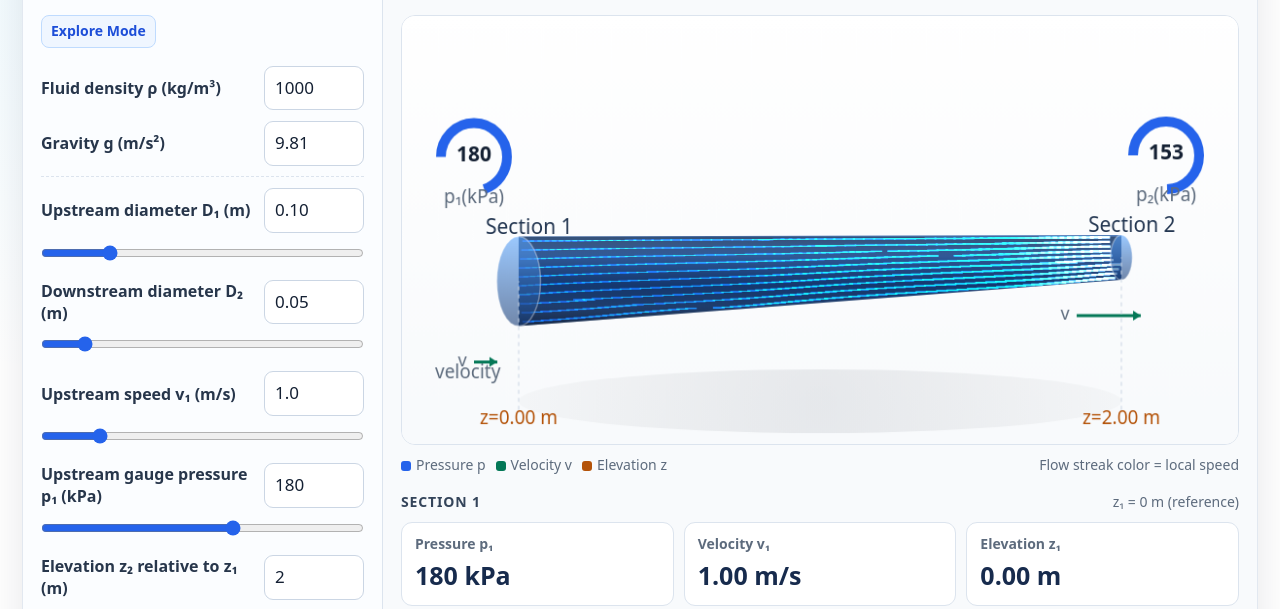
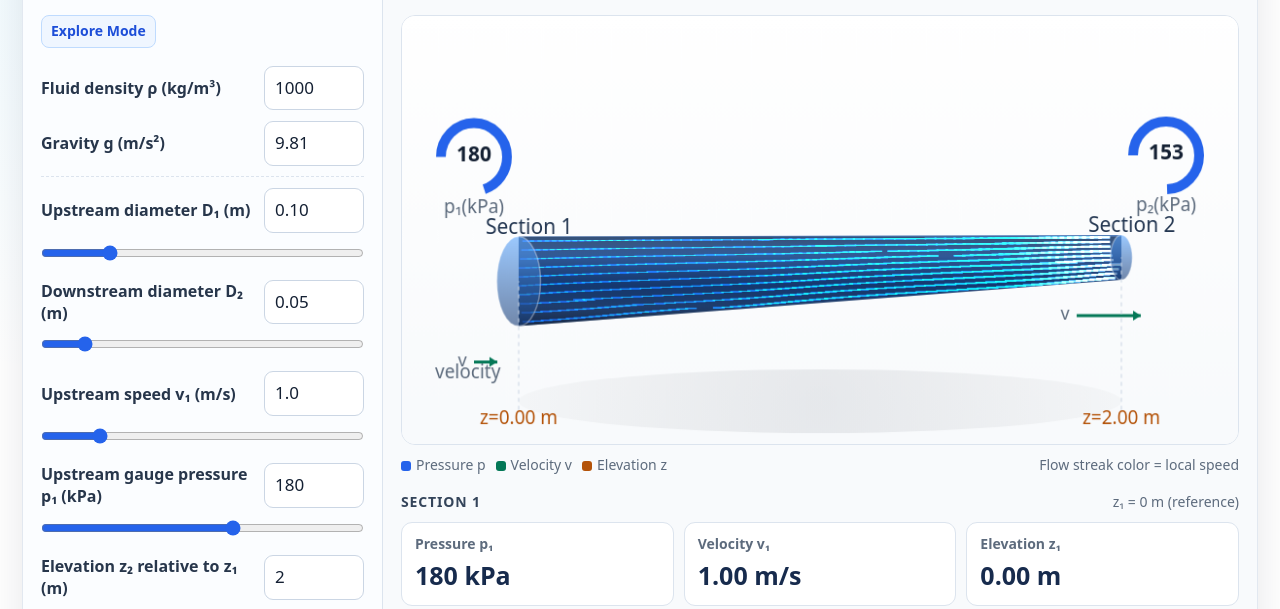
Before and after one commit to jiaruilei/Bernoulli-Pipe-HGL-EGL, a website: page index.html in a window 1280 px wide. Shown: the part 112-721 px from the top of the page. Drawn offline with nearby package versions, Linux system fonts and the light colour scheme.

Commit message:
Move pressure labels down to clear gauge rings

```diff
--- a/index.html
+++ b/index.html
@@ -812,7 +812,7 @@ const $ = id => document.getElementById(id);
       const frac = Math.max(0, Math.min(1, val/max));
       ctx.beginPath(); ctx.arc(x,y,rr,start, start + (end-start)*frac); ctx.strokeStyle=color; ctx.lineWidth=10; ctx.stroke();
       ctx.fillStyle='#5d6b7d'; ctx.font='19px system-ui'; ctx.textAlign='center';
-      ctx.fillText(label, x, y+rr+12);
+      ctx.fillText(label, x, y+rr+22);
       ctx.fillStyle='#142033'; ctx.font='bold 21px system-ui';
       ctx.fillText((val).toFixed(0), x, y+4);
     }
```
